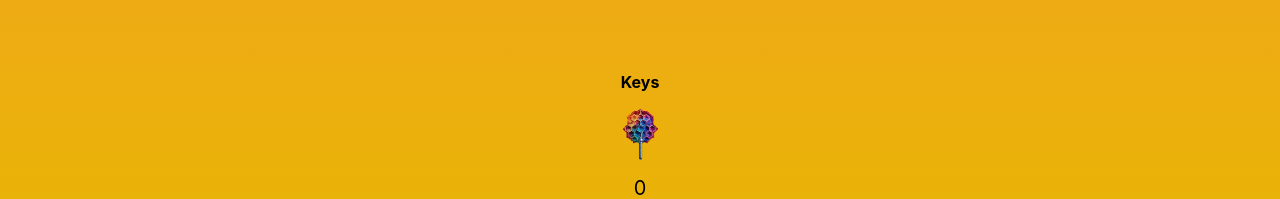
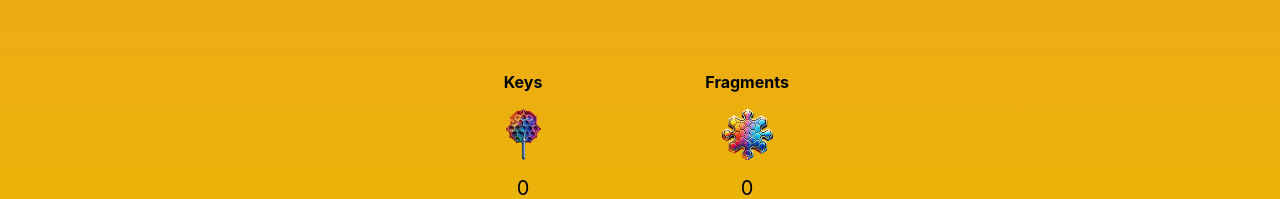
Before and after one commit to soulstar9792/playwallwheel2, a React (Create React App) app in the folder client/: page /spin/1 in a window 1280 px wide. Shown: the part 620-819 px from the top of the page. Built offline with nearby package versions, Linux system fonts and the light colour scheme.

Commit message:
showing fragments section when it's count is 0

```diff
--- a/client/src/pages/Spin.tsx
+++ b/client/src/pages/Spin.tsx
@@ -112,13 +112,11 @@ const Spin: React.FC = () => {
         </div>
 
         {/* Fragments Section */}
-        {fragmentsCount > 0 && (
           <div className="flex flex-col items-center text-center">
             <h2 className="font-bold">Fragments</h2>
             <img src="/img/fragment.png" alt="Fragment" className="w-16 h-16 my-2" />
-            <span className="text-xl">{fragmentsCount}</span>
+            <span className="text-xl">{fragmentsCount || 0}</span>
           </div>
-        )}
       </div>
 
     </div>
```
